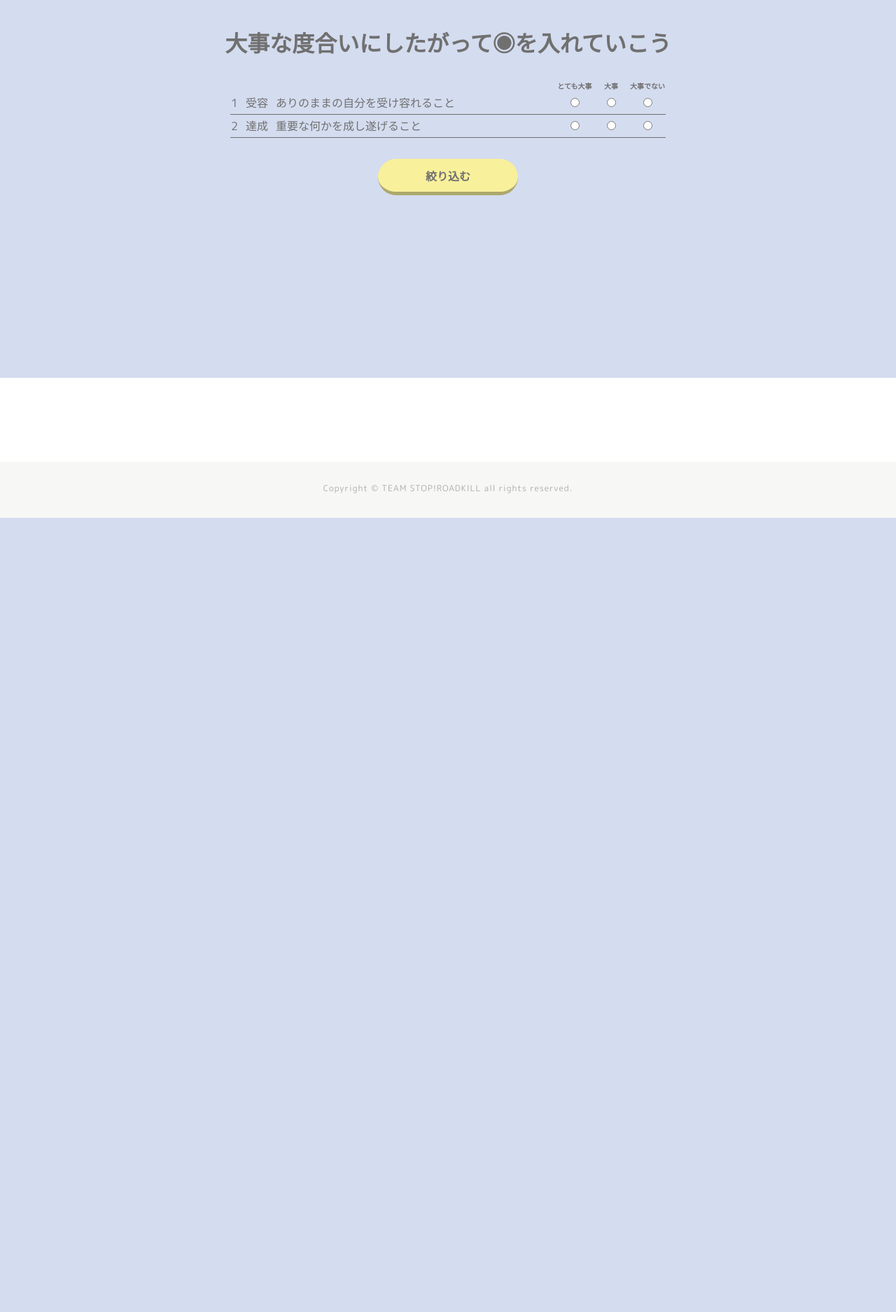
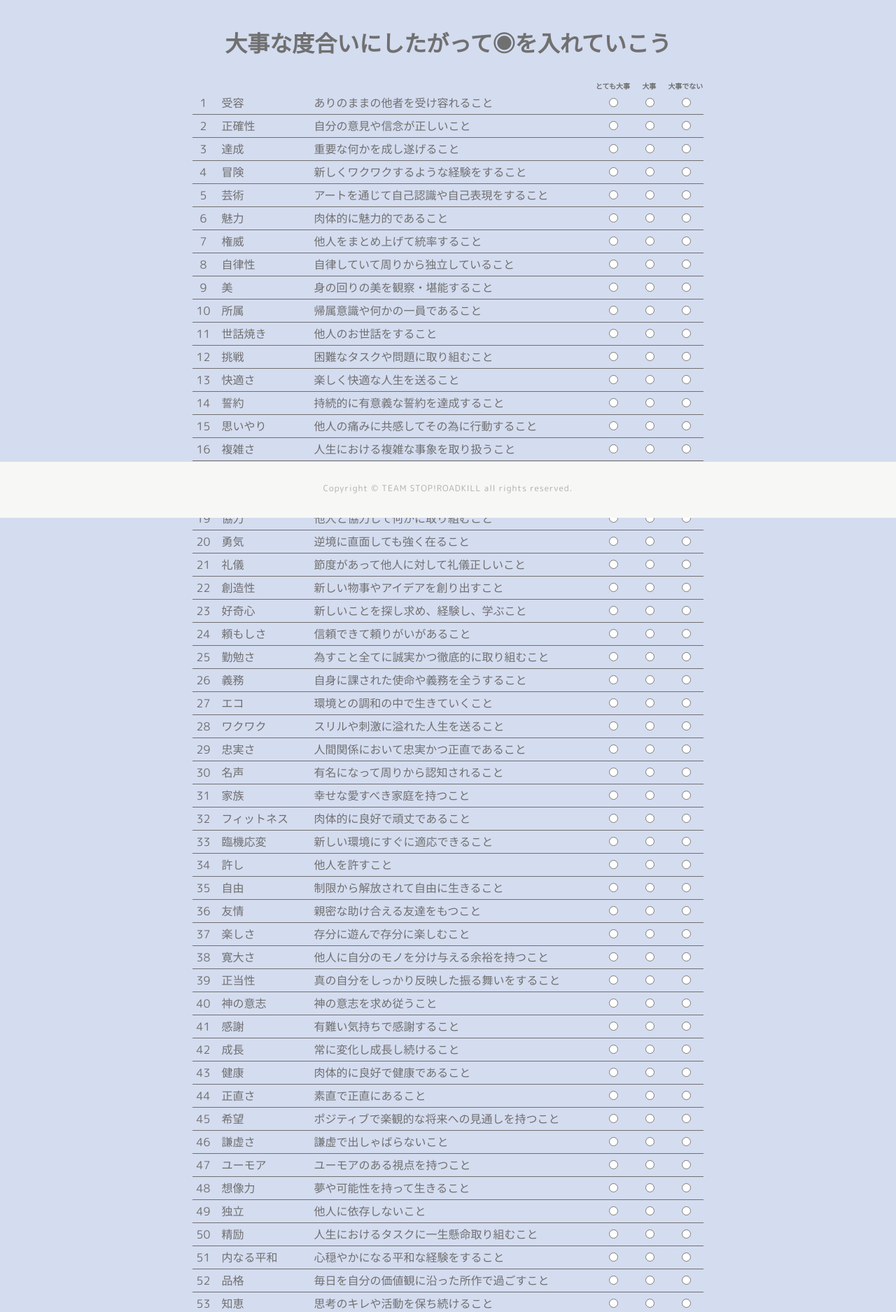
Before and after one commit to t-mitomi/myvalues, a Flask app: page /page2 in a window 1280 px wide. Shown: the part 60-1935 px from the top of the page at 70% size. Before the commit the page ends 800 px from the top, so only its background shows below. Run offline with Flask 2, Linux system fonts and the light colour scheme; data comes from the database, SQL or seed files in the repository; both versions use the stored data as it was after the commit; some libraries are stand-ins or nearby versions.

Commit message:
page2のリストとか

```diff
--- a/app.py
+++ b/app.py
@@ -301,6 +301,12 @@ def select100():
 
 
 # - - - - - - - - - - - - - - - - - - - - - - - - - - - - - - - -
+
+
+
+
+
+
 # DBに保存されているものをｈｔｍｌに表示してみよう
 @app.route("/list")
 def list():
@@ -528,10 +534,7 @@ def logout():
 def list1():
     return render_template("page1.html")
 
-@app.route("/page2")
-# ここがルーティング
-def list2():
-    return render_template("page2.html")
+
 
 @app.route("/page3")
 # ここがルーティング
@@ -553,6 +556,104 @@ def list5():
 # def not_found():
 #     return '<a href="/">ページが見つかりませんでした。</a>'
 
+# - - - - - - - - - - - - - - - - - - - - - - - - - - - - - - - -
+# page2でDBに保存されているものをｈｔｍｌに表示したい
+@app.route("/page2",methods=["GET"])
+def page2_list():
+
+        # データベースに接続
+        conn=sqlite3.connect("myvalues.db")
+        # カーソル準備
+        c=conn.cursor()
+        # SQL文の実行
+        # オートインクリメントに挿入するには、nullを挿入する
+        # DBとの受け渡しは タプル型 （１データのタプルはデータの後ろに 「,」を付けておく
+        # sql文内の変数は 「?」（プレースホルダ）に引数で割り当てる
+        # c.execute("Select name from users Where id=?;",(user_id ,))
+        # user_name=c.fetchone()[0]
+        # c.execute("Select value,explanation From values Where user_id=?;",(user_id ,))
+        c.execute("Select id,value,explanation From values100;")
+        value_list=[]
+        # 選択クエリの実行時に１つのレコードを取得する(タプル)
+        # user_info=c.fetchone()
+        # 選択クエリの実行時に複数のレコードを取得する(タプル)
+        # [(1,"fafafa"),(2,"dadada"),(3,"sasasa")]...リスト内タプル
+        # コミット不要
+        for row in c.fetchall():
+            # print(row)
+            # リスト内タプルを使いやすく保存し直す
+            value_list.append({"id":row[0],"task":row[1],"explanation":row[2]})
+        # 更新クエリはトランザクションをコミットする
+        # conn.commit()
+        # カーソル終了
+        c.close()
+        # 接続終了
+        conn.close()
+        # チェック出力
+        # print(value_list)
+        # return render_template("value_list.html",value_list=value_list,user_name=user_name)
+        return render_template("page2.html",  komatta=value_list,)
+
+# - - - - - - - - - - - - - - - - - - - - - - - - - - - - - - - -
+# - - - - - - - - - - - - - - - - - - - - - - - - - - - - - - - -
+# page2でDBに保存されているものをｈｔｍｌに表示してみよう
+@app.route("/value_list",methods=["POST"])
+def selectpage2():
+
+        # request.form.get("select100")の場合
+        user_id=session["user_id"]
+        # フォームデータの取得
+        print("---------------------------------------------------------")
+        print(request.form.get("select100"))
+        user100=[user_id]
+        user100.append(datetime.datetime.now().strftime("%Y/%m/%d %H:%M:%S"))
+        user100.append(0)
+        for n in range(1,101):
+            user100.append(request.form.get("r"+str(n)))
+        print("---------------------------------------------------------")
+        print(user100)
+        # フォームから 新規登録依頼があった場合
+        # 登録してidを取得
+        # フォームデータをDBへ
+        # データベースに接続
+        conn=sqlite3.connect("myvalues.db")
+        # カーソル準備
+        c=conn.cursor()
+        # SQL文の実行
+        # オートインクリメントに挿入するには、nullを挿入する
+        # DBとの受け渡しは タプル型 （１データのタプルはデータの後ろに 「,」を付けておく
+        # sql文内の変数は 「?」（プレースホルダ）に引数で割り当てる
+        # c.execute("Select name from users Where id=?;",(user_id ,))
+        # user_name=c.fetchone()[0]
+        # c.execute("Select value,explanation From values Where user_id=?;",(user_id ,))
+        c.execute("Insert Into myselect Values(null,?,?,?,?,?,?,?,?,?,?,?,?,?,?,?,?,?,?,?,?,?,?,?,?,?,?,?,?,?,?,?,?,?,?,?,?,?,?,?,?,?,?,?,?,?,?,?,?,?,?,?,?,?,?,?,?,?,?,?,?,?,?,?,?,?,?,?,?,?,?,?,?,?,?,?,?,?,?,?,?,?,?,?,?,?,?,?,?,?,?,?,?,?,?,?,?,?,?,?,?,?,?,?);",user100)
+        # 選択クエリの実行時に１つのレコードを取得する(タプル)
+        # user_info=c.fetchone()
+        # 選択クエリの実行時に複数のレコードを取得する(タプル)
+        # [(1,"fafafa"),(2,"dadada"),(3,"sasasa")]...リスト内タプル
+        # 更新クエリはトランザクションをコミットする
+        conn.commit()
+        # カーソル終了
+        c.close()
+        # 接続終了
+        conn.close()
+        # チェック出力
+        # print(value_list)
+        # return render_template("value_list.html",value_list=value_list,user_name=user_name)
+        return render_template("page2.html",value_list=value_list,)
+
+
+
+# - - - - - - - - - - - - - - - - - - - - - - - - - - - - - - - -
+
+
+
+
+
+
+
+
+
 # ここの下もおまじない（いじるな！）
 if __name__=='__main__':
     app.run(debug=True)
--- a/static/css/style.css
+++ b/static/css/style.css
@@ -60,7 +60,8 @@ body {
 }
 
 
-header {
+
+.site-header {
 	height: 60px;
 	background: #F7F8F5;
 	text-align: center;
@@ -105,13 +106,33 @@ li{
 }
 
 
+.container-all{
+    background-color:#D4DCEF;
+    width: 100%;
+    height: auto !important;
+    height: 100%;
+    position: relative;/*←相対位置*/
+    min-height: 100%;
+}
+
 
 .container{
     background-color:#D4DCEF;
-    width: 100%;
-    height: 600px;
     font-family: 'M PLUS Rounded 1c', sans-serif;
     color: #707070;
+    padding-bottom:80px; /*←footerの高さ*/
+    height: 100%;
+
+
+
+
+}
+
+.container-page2{
+    background-color:#D4DCEF;
+    font-family: 'M PLUS Rounded 1c', sans-serif;
+    color: #707070;
+    padding-bottom:80px; /*←footerの高さ*/
 
 }
 
@@ -148,7 +169,9 @@ border-style: solid;   /* 線種：実線 */
 .titles{
     font-weight: 500;
     height: 30px;
-    width: 50px;
+    width: 130px;
+    text-align: left;
+    padding-left: 10px;
 }
 
 .need{
@@ -227,8 +250,7 @@ footer {
 	height: 80px;
 	background: #F7F8F5;
 	width: 100%;
-
-    position: absolute;
+    position: fixed;
     bottom: 0;
 }
 
--- a/templates/base.html
+++ b/templates/base.html
@@ -15,9 +15,8 @@
     <link href="https://fonts.googleapis.com/css2?family=M+PLUS+Rounded+1c:wght@100;300;400;500;700;800;900&display=swap" rel="stylesheet">
 </head>
 <body>
-	<header>
-
-
+    <div class="container-all">
+        <header class="site-header">
         <div class="logo">
             <img src="../static/img/name.png" alt="">
         </div>
@@ -27,19 +26,15 @@
         </div>
 
         <div class="menu">
-    <nav>
+        <nav>
             <ul>
                 <li><a  href="" >トップへ</a></li>
                 <li><a  href="" >参考リンク</a></li>
 
             </ul>
-    </nav>
+        </nav>
         </div>
-
-
-
-
-	</header>
+        </header>
 
 
 
@@ -48,6 +43,7 @@
     {% endblock %}
     <footer>
     <p class="copyright">Copyright &copy; TEAM STOP!ROADKILL all rights reserved.</p>
-</footer>
+    </footer>
+    </div>
 </body>
 </html>
--- a/templates/page2.html
+++ b/templates/page2.html
@@ -8,26 +8,24 @@
         </p>
 
         <div class="first-list">
-            <form action="">
-                <table >
+            <form action="/value_list" method="POST" id="list100form">
+
+                <table>
+                    <th></th><th></th><th></th><th class="precious">とても大事</th><th class="precious">大事</th><th class="precious">大事でない</th>
+                    {% for item in komatta %}
                     <tr>
-                    <th></th><th></th><th></th><th class="precious">とても大事</th><th class="precious">大事</th><th class="precious">大事でない</th>
+                    <td>{{item["id"]}}</td>
+                    <td class="titles">{{item["task"]}}</td>
+                    <td class="need">{{item["explanation"]}}</td>
+                    <td><input  id="input1"  type="radio" name="r{{item['id']}}" value="2"/></td>
+                    <td><input  id="input2"  type="radio" name="r{{item['id']}}" value="1"/></td>
+                    <td><input  id="input3"  type="radio" name="r{{item['id']}}" value="0"/></td>
                     </tr>
-                    <tr>
-                        <td>1</td><td class="titles">受容</td><td class="need">ありのままの自分を受け容れること</td>
-                        <td><input  id="input1" name="radio1" type="radio" /></td>
-                        <td><input  id="input2" name="radio1" type="radio" /></td>
-                        <td><input  id="input3" name="radio1" type="radio" /></td>
-                    </tr>
-                    <tr>
-                    <td>2</td><td class="titles">達成</td><td class="need">重要な何かを成し遂げること</td>
-                        <td><input  id="input1" name="radio2" type="radio" /></td>
-                        <td><input  id="input2" name="radio2" type="radio" /></td>
-                        <td><input  id="input3" name="radio2" type="radio" /></td>
-                    </tr>
+                    {% endfor %}
+
                 </table>
                 <div class ="button-box">
-                    <input type="submit" value="絞り込む" class="reset button-shadow">
+                    <input type="submit" value="絞り込む" class="reset button-shadow" value="select100" name="select100">
                 </div>
             </form>
         </div>
```
Also changed, not shown: templates/value_list.html (+9 -4 lines), myvalues.db.
